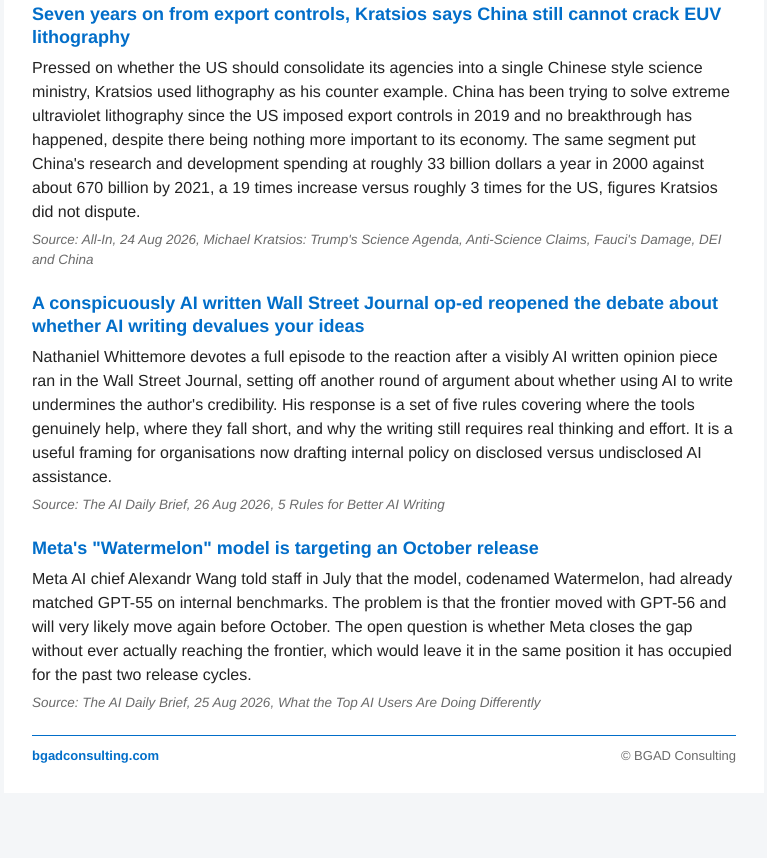
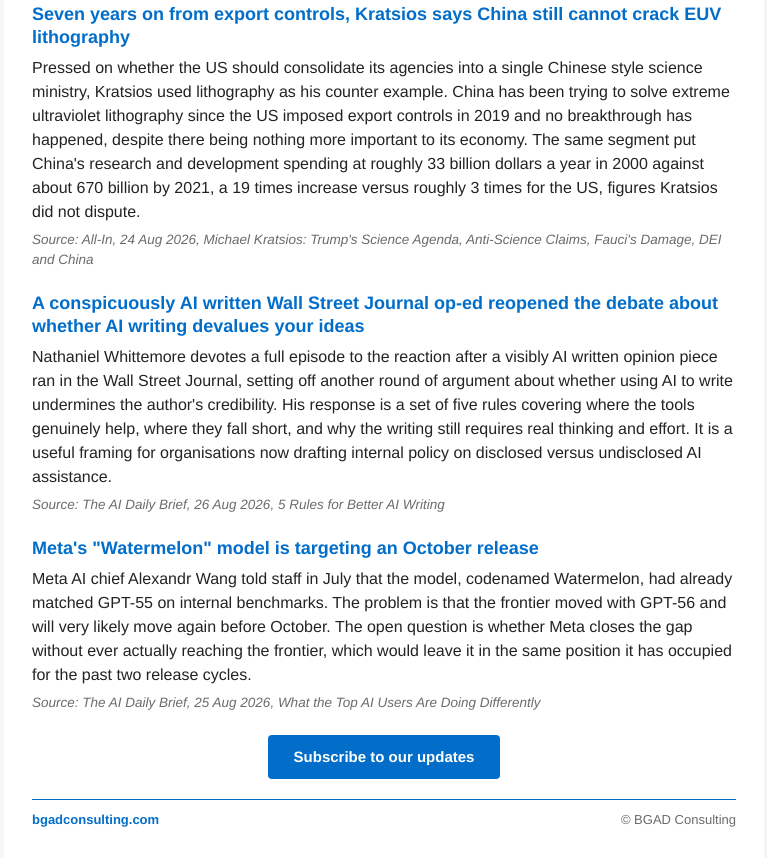
Before and after one commit to gerdschenkel/bgad-newsflash, a website: page public/issues/2026-08-27.html in a window 1280 px wide. Shown: the part 3545-4403 px from the top of the page, without its empty margins (256-1023 px from the left). Before the commit the page ends 4338 px from the top, so only its background shows below. Drawn offline with Linux system fonts and the light colour scheme.

Commit message:
News Flash 2026-08-27: add Subscribe CTA

```diff
--- a/public/issues/2026-08-27.html
+++ b/public/issues/2026-08-27.html
@@ -45,6 +45,10 @@
   .src { font-style:italic; font-size:13.5px; color:var(--gray); }
   .src a { color:var(--gray); text-decoration:none; }
   .src a:hover { text-decoration:underline; }
+  .cta { text-align:center; margin:4px 0 20px; }
+  .cta a { display:inline-block; background:var(--blue); color:#fff; text-decoration:none;
+           font-weight:bold; font-size:15px; padding:11px 26px; border-radius:4px; }
+  .cta a:hover { background:var(--dark); }
   footer { border-top:1.5px solid var(--blue); margin-top:10px; padding:10px 0 20px;
            display:flex; justify-content:space-between; font-size:13px; }
   footer .site { font-weight:bold; color:var(--blue); text-decoration:none; }
@@ -155,6 +159,10 @@
   <p class="src"><a href="https://podcasters.spotify.com/pod/show/nlw/episodes/What-the-Top-AI-Users-Are-Doing-Differently-e3nsrnp">Source: The AI Daily Brief, 25 Aug 2026, What the Top AI Users Are Doing Differently</a></p>
 </article>
 
+  <div class="cta">
+    <a href="https://www.linkedin.com/company/bgad/">Subscribe to our updates</a>
+  </div>
+
   <footer>
     <a class="site" href="https://bgadconsulting.com">bgadconsulting.com</a>
     <span class="cr">&copy; BGAD Consulting</span>
```
Also changed, not shown: tools/template.html (+11 -0 lines).
